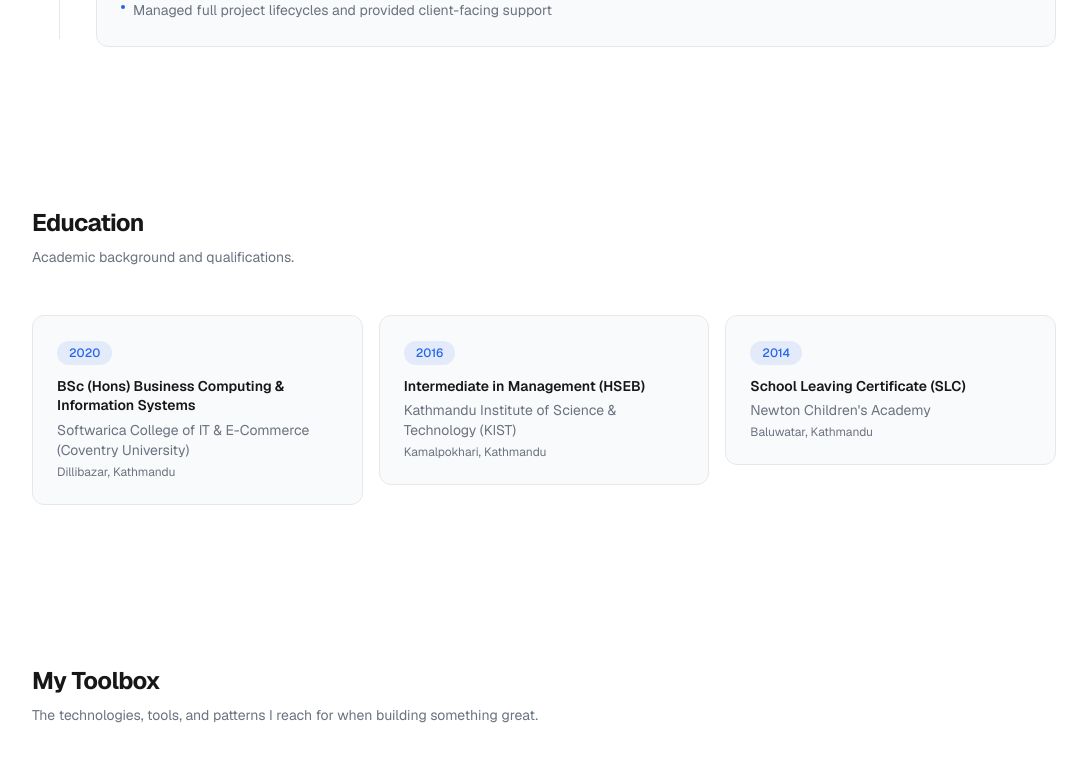
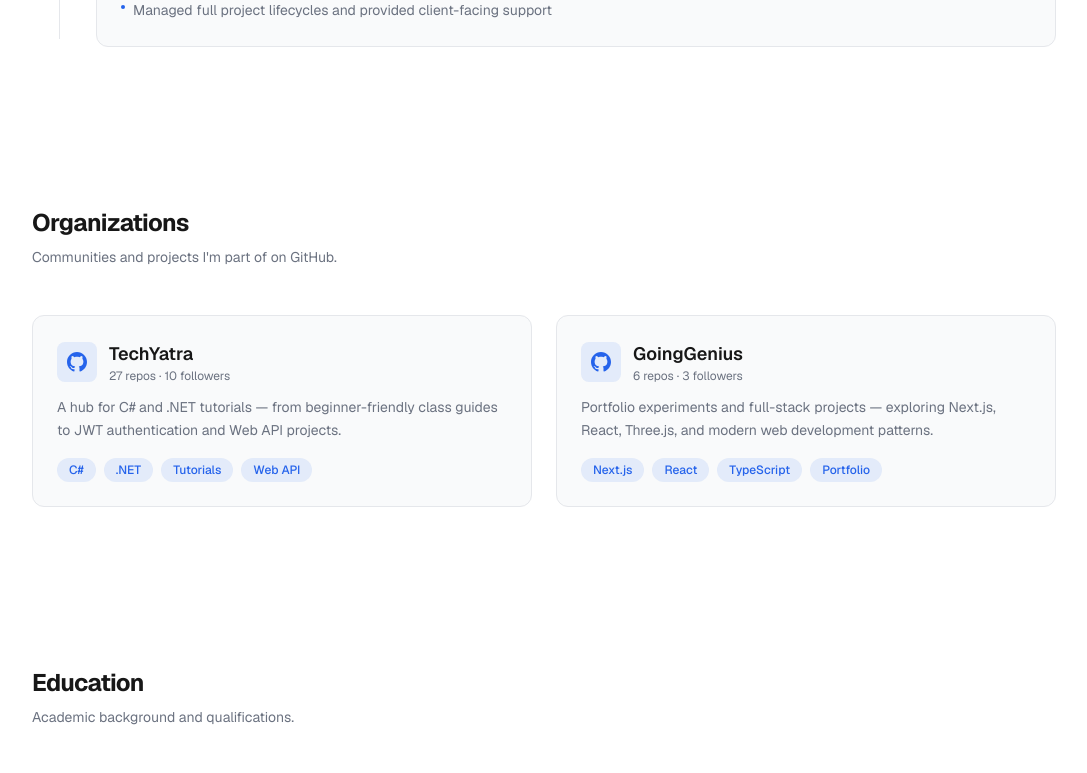
Before and after one commit to GGAbhishekDhakal/MyPortfolio, a Next.js app: page / in a window 1280 px wide. Shown: the part 1680-2453 px from the top of the page, without its empty margins (96-1183 px from the left). Built offline with nearby package versions, Linux system fonts and the light colour scheme.

Commit message:
fix: galaxy bg visible + car direction + orgs section
- Move Hero outside .page-content so galaxy shows through
- Fix car-bounce keyframes to include scaleX(-1) flip
- Add Organizations section with TechYatra and GoingGenius

```diff
--- /dev/null
+++ b/app/components/Organizations.tsx
@@ -0,0 +1,86 @@
+import Reveal from "./Reveal";
+
+const organizations = [
+  {
+    name: "TechYatra",
+    url: "https://github.com/techyatra",
+    description:
+      "A hub for C# and .NET tutorials — from beginner-friendly class guides to JWT authentication and Web API projects.",
+    repos: 27,
+    followers: 10,
+    tags: ["C#", ".NET", "Tutorials", "Web API"],
+  },
+  {
+    name: "GoingGenius",
+    url: "https://github.com/GoingGenius",
+    description:
+      "Portfolio experiments and full-stack projects — exploring Next.js, React, Three.js, and modern web development patterns.",
+    repos: 6,
+    followers: 3,
+    tags: ["Next.js", "React", "TypeScript", "Portfolio"],
+  },
+];
+
+export default function Organizations() {
+  return (
+    <section id="organizations" className="px-6 py-20">
+      <div className="mx-auto max-w-5xl">
+        <Reveal>
+          <h2 className="mb-2 text-2xl font-bold tracking-tight text-foreground">
+            Organizations
+          </h2>
+          <p className="mb-12 text-sm text-muted">
+            Communities and projects I&apos;m part of on GitHub.
+          </p>
+        </Reveal>
+
+        <div className="grid gap-6 md:grid-cols-2">
+          {organizations.map((org, i) => (
+            <Reveal key={i} delay={i * 150}>
+              <a
+                href={org.url}
+                target="_blank"
+                rel="noopener noreferrer"
+                className="group block rounded-xl border border-card-border bg-card p-6 transition-all hover:border-accent/40 hover:shadow-lg hover:shadow-accent/5"
+              >
+                <div className="mb-3 flex items-center gap-3">
+                  <div className="flex h-10 w-10 items-center justify-center rounded-lg bg-accent/10 text-accent">
+                    <svg
+                      width="20"
+                      height="20"
+                      viewBox="0 0 24 24"
+                      fill="currentColor"
+                    >
+                      <path d="M12 0c-6.626 0-12 5.373-12 12 0 5.302 3.438 9.8 8.207 11.387.599.111.793-.261.793-.577v-2.234c-3.338.726-4.033-1.416-4.033-1.416-.546-1.387-1.333-1.756-1.333-1.756-1.089-.745.083-.729.083-.729 1.205.084 1.839 1.237 1.839 1.237 1.07 1.834 2.807 1.304 3.492.997.107-.775.418-1.305.762-1.604-2.665-.305-5.467-1.334-5.467-5.931 0-1.311.469-2.381 1.236-3.221-.124-.303-.535-1.524.117-3.176 0 0 1.008-.322 3.301 1.23.957-.266 1.983-.399 3.003-.404 1.02.005 2.047.138 3.006.404 2.291-1.552 3.297-1.23 3.297-1.23.653 1.653.242 2.874.118 3.176.77.84 1.235 1.911 1.235 3.221 0 4.609-2.807 5.624-5.479 5.921.43.372.823 1.102.823 2.222v3.293c0 .319.192.694.801.576 4.765-1.589 8.199-6.086 8.199-11.386 0-6.627-5.373-12-12-12z" />
+                    </svg>
+                  </div>
+                  <div>
+                    <h3 className="text-lg font-semibold text-foreground group-hover:text-accent transition-colors">
+                      {org.name}
+                    </h3>
+                    <p className="text-xs text-muted">
+                      {org.repos} repos · {org.followers} followers
+                    </p>
+                  </div>
+                </div>
+                <p className="mb-4 text-sm leading-relaxed text-muted">
+                  {org.description}
+                </p>
+                <div className="flex flex-wrap gap-2">
+                  {org.tags.map((tag) => (
+                    <span
+                      key={tag}
+                      className="rounded-full bg-accent/10 px-3 py-1 text-xs font-medium text-accent"
+                    >
+                      {tag}
+                    </span>
+                  ))}
+                </div>
+              </a>
+            </Reveal>
+          ))}
+        </div>
+      </div>
+    </section>
+  );
+}
--- a/app/globals.css
+++ b/app/globals.css
@@ -148,10 +148,10 @@ body {
 
 @keyframes car-bounce {
   0% {
-    transform: translateY(0px) rotate(-3deg) scale(1);
+    transform: scaleX(-1) translateY(0px) rotate(-3deg) scale(1);
   }
   100% {
-    transform: translateY(-3px) rotate(3deg) scale(1.05);
+    transform: scaleX(-1) translateY(-3px) rotate(3deg) scale(1.05);
   }
 }
 
--- a/app/page.tsx
+++ b/app/page.tsx
@@ -3,6 +3,7 @@ import ScrollProgress from "./components/ScrollProgress";
 import GalaxyBackground from "./components/GalaxyBackground";
 import Hero from "./components/Hero";
 import WorkExperience from "./components/WorkExperience";
+import Organizations from "./components/Organizations";
 import Education from "./components/Education";
 import Skills from "./components/Skills";
 import Projects from "./components/Projects";
@@ -13,12 +14,13 @@ export default function Home() {
   return (
     <>
       <GalaxyBackground />
+      <Hero />
       <div className="page-content">
         <ScrollProgress />
         <Navbar />
         <main className="flex-1">
-          <Hero />
           <WorkExperience />
+          <Organizations />
           <Education />
           <Skills />
           <Projects />
```
